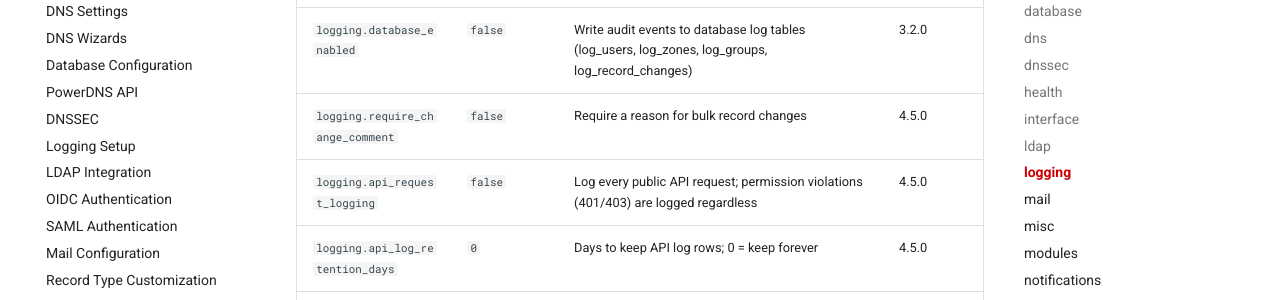
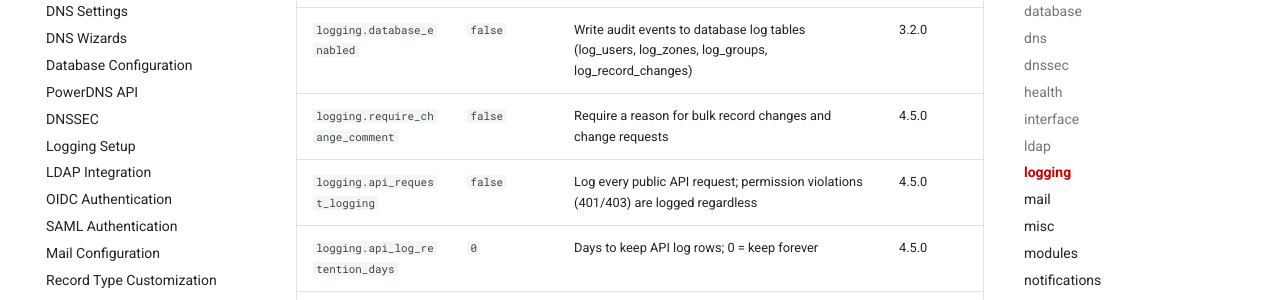
Before and after one commit to poweradmin/poweradmin-docs, an MkDocs documentation site: the page built from docs/configuration/settings-reference.md, in a window 1280 px wide and 900 px high, scrolled down 10357 px. Shown: the part 152-452 px from the top of the window. Built offline with MkDocs 1.6.1 and Material for MkDocs 9.7.7, drawn with Linux system fonts in a browser that asks for light colours; comment, search, counter and statistics services are not loaded.

Commit message:
docs(settings): regenerate the reference for the require_change_comment description

```diff
--- a/docs/configuration/settings-reference.md
+++ b/docs/configuration/settings-reference.md
@@ -177,7 +177,7 @@ Override any of them in `config/settings.php`; see [Basic Configuration](basic.m
 | `logging.type` {#setting-logging-type} | `'null'` | Options: 'null' (disabled), 'native' (PHP error_log) | 3.9.0 |
 | `logging.level` {#setting-logging-level} | `'info'` | Options: 'debug', 'info', 'notice', 'warning', 'error', 'critical', 'alert', 'emergency' | 3.9.0 |
 | `logging.database_enabled` {#setting-logging-database-enabled} | `false` | Write audit events to database log tables (log_users, log_zones, log_groups, log_record_changes) | 3.2.0 |
-| `logging.require_change_comment` {#setting-logging-require-change-comment} | `false` | Require a reason for bulk record changes | 4.5.0 |
+| `logging.require_change_comment` {#setting-logging-require-change-comment} | `false` | Require a reason for bulk record changes and change requests | 4.5.0 |
 | `logging.api_request_logging` {#setting-logging-api-request-logging} | `false` | Log every public API request; permission violations (401/403) are logged regardless | 4.5.0 |
 | `logging.api_log_retention_days` {#setting-logging-api-log-retention-days} | `0` | Days to keep API log rows; 0 = keep forever | 4.5.0 |
 | `logging.syslog_enabled` {#setting-logging-syslog-enabled} | `false` | Write audit events to syslog | 2.1.6 |
```
